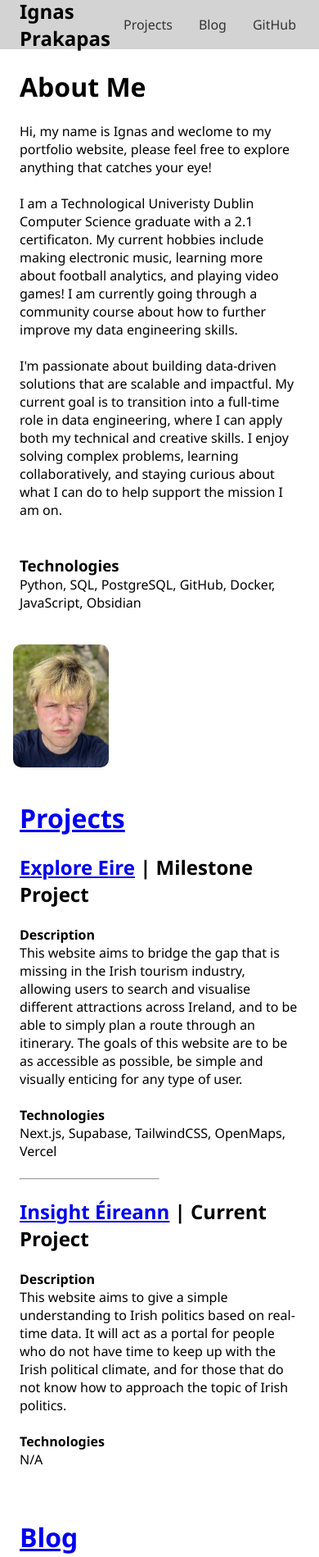
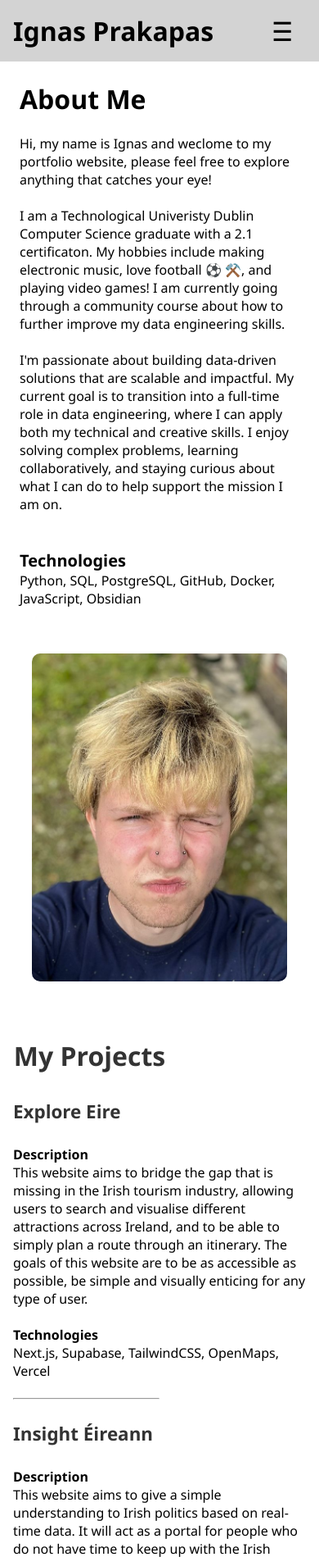
Before and after one commit to ignasprak/portfolio, a plain HTML site: page index.html in a window 390 px wide. Shown: the top 1899 px of the page at 82% size. Drawn offline with Linux system fonts and the light colour scheme.

Commit message:
Add responsiveness

```diff
--- a/index.html
+++ b/index.html
@@ -1,24 +1,42 @@
 <!DOCTYPE html>
 <html lang="en">
+
+<!-- WEB PROPERTIES -->
 
 <head>
     <meta charset="UTF-8" />
     <meta name="viewport" content="width=device-width, initial-scale=1.0" />
     <title>Ignas Prakapas</title>
     <link rel="stylesheet" href="style.css" />
+    <script src="script.js"></script>
 </head>
 
+<!-- WEBSITE START -->
+
 <body>
+
+    <!-- NAVBAR -->
+
     <nav class="nav-menu">
-        <h1>Ignas Prakapas</h1>
-        <ul class="nav-links">
+        <div class="nav-left">
+            <h1 style="font-size: xx-large;">Ignas Prakapas</h1>
+        </div>
+
+        <button class="hamburger" id="hamburger" aria-label="Toggle navigation">☰</button>
+
+        <ul class="nav-links" id="nav-links">
+            <li><a href="./index.html">About Me</a></li>
             <li><a href="./projects.html">Projects</a></li>
             <li><a href="./blog.html">Blog</a></li>
             <li><a href="https://github.com/ignasprak">GitHub</a></li>
             <li><a href="https://www.linkedin.com/in/ignas-p-520086211/">LinkedIn</a></li>
-            <li><button class="nav-button">Contact Me</button></li>
         </ul>
+
     </nav>
+
+    <!-- MAIN CONTENT -->
+
+    <!-- ABOUT ME -->
 
     <main>
         <div class="flex-container">
@@ -30,8 +48,8 @@
                     Hi, my name is Ignas and weclome to my portfolio website, please feel free to explore
                     anything that catches your eye!
                     <br><br>
-                    I am a Technological Univeristy Dublin Computer Science graduate with a 2.1 certificaton. My current
-                    hobbies include making electronic music, learning more about football analytics, and
+                    I am a Technological Univeristy Dublin Computer Science graduate with a 2.1 certificaton. My
+                    hobbies include making electronic music, love football ⚽ ⚒️, and
                     playing video games! I am currently going through a community course about how to further improve my
                     data engineering
                     skills.
@@ -56,12 +74,18 @@
 
         </div>
 
+        <!-- PROJECTS -->
+
         <div class="projects">
-            <h1><a href="/projects.html">Projects</a></h1>
+            <a href="/projects.html" class="header-links-big">
+                <h1>My Projects</h1>
+            </a>
 
             <br>
 
-            <h2><a href="https://explore-eireann.vercel.app">Explore Eire</a> | Milestone Project</h2>
+            <a href="https://explore-eireann.vercel.app" class="header-links-small">
+                <h2>Explore Eire</h2>
+            </a>
 
             <br>
             <h4>Description</h4>
@@ -78,7 +102,9 @@
             <hr>
             <br>
 
-            <h2><a href="https://github.com/ignasprak/Insight-Eireann">Insight Éireann</a> | Current Project</h2>
+            <a href="https://github.com/ignasprak/Insight-Eireann" class="header-links-small">
+                <h2>Insight Éireann</h2>
+            </a>
             <br>
             <h4>Description</h4>
             <p>This website aims to give a simple understanding to Irish politics based on real-time data. It will act
@@ -92,16 +118,24 @@
 
         </div>
 
+        <!-- BLOG -->
+
         <div class="blog">
-            <h1><a href="/blog.html">Blog</a></h1>
+            <a href="/blog.html" class="header-links-big">
+                <h1>My Blog</h1>
+            </a>
+            <p>Loading... ⏳</p>
         </div>
 
 
     </main>
 
+    <!-- FOOTER -->
+
     <footer>
-        Ignas Prakapas | Portfolio Page | 2025
+        Email: ignasprakapas@protonmail.com
     </footer>
+
 </body>
 
 </html>
--- a/script.js
+++ b/script.js
@@ -0,0 +1,8 @@
+document.addEventListener("DOMContentLoaded", () => {
+    const hamburger = document.getElementById("hamburger");
+    const navLinks = document.getElementById("nav-links");
+
+    hamburger.addEventListener("click", () => {
+        navLinks.classList.toggle("show");
+    });
+});
--- a/style.css
+++ b/style.css
@@ -15,6 +15,7 @@ body {
     max-width: 100%;
     overflow-x: hidden;
     box-sizing: border-box;
+    min-width: 350px;
 }
 
 /* navbar */
@@ -41,6 +42,7 @@ body {
 }
 
 .nav-links a {
+    font-size: large;
     display: flex;
     align-items: center;
     justify-content: center;
@@ -48,7 +50,7 @@ body {
     padding: 0 1rem;
     text-decoration: none;
     color: #333;
-    font-weight: 500;
+    font-weight: bold;
     transition: background-color 0.3s ease;
 }
 
@@ -99,8 +101,9 @@ hr {
 }
 
 .headshot {
-    margin: 1rem 2rem 1rem 1rem;
-    max-width: 30vw;
+    margin: 2.5rem 2.5rem 0rem 2.5rem;
+    max-width: 50%;
+    height: 25rem;
     display: block;
     flex-shrink: 0;
     border-radius: 10px;
@@ -126,6 +129,44 @@ hr {
     padding: 1rem;
 }
 
+.projects {
+    padding: 1rem;
+    margin: 0.5rem;
+}
+
+.header-links-big,
+.header-links-small {
+    display: flex;
+    height: 100%;
+    width: fit-content;
+    text-decoration: none;
+    margin: 0;
+    font-weight: bold;
+    text-decoration: none;
+    color: #333;
+    font-weight: 500;
+    transition: background-color 0.3s ease;
+}
+
+.header-links-small {
+    padding: 0.25rem;
+}
+
+.header-links-big {
+    padding: 0.3rem;
+}
+
+.header-links-small:hover,
+.header-links-big:hover {
+    background-color: #555;
+    color: white;
+}
+
+.projects .header-links-small,
+.header-links-big {
+    margin-left: -0.25em;
+}
+
 /* footer */
 
 footer {
@@ -136,7 +177,111 @@ footer {
     font-weight: bold;
 }
 
-.projects {
-    margin: 0.5rem;
+/* special */
+
+.hamburger {
+    display: none;
+    position: absolute;
+    top: 0rem;
+    right: 1rem;
+    font-size: 2rem;
     padding: 1rem;
+    background: none;
+    border: none;
+    z-index: 9999;
 }
+
+/* screen adjustments */
+
+@media (max-width: 800px) {
+    .nav-menu {
+        flex-direction: column;
+        align-items: flex-start;
+        height: auto;
+        padding: 1rem;
+        position: relative;
+    }
+
+    .hamburger {
+        display: block;
+    }
+
+    .nav-left {
+        display: flex;
+        align-items: center;
+        gap: 1rem;
+    }
+
+    .nav-right {
+        width: 100%;
+        justify-content: center;
+        margin: 0.5rem 0;
+        margin-top: 1rem;
+    }
+
+    .nav-links {
+        display: none;
+        flex-direction: column;
+        width: 100%;
+        margin-top: 1rem;
+    }
+
+    .nav-links.show {
+        display: flex;
+        flex-direction: column;
+        width: 100%;
+        margin-top: 3rem;
+    }
+
+    .nav-links li {
+        width: 100%;
+    }
+
+    .nav-links a {
+        padding: 1rem;
+        width: 100%;
+        text-align: left;
+    }
+
+    .nav-button {
+        width: 100%;
+        text-align: left;
+        padding: 1rem;
+    }
+
+    .flex-container {
+        flex-direction: column;
+        align-items: center;
+    }
+
+    .headshot {
+        margin: 2rem 0;
+        max-width: 80vw;
+    }
+
+    .main-text {
+        padding: 1rem;
+    }
+
+    .projects,
+    .blog {
+        padding: 1rem;
+        margin: 1rem 0;
+    }
+
+    h1 {
+        font-size: 2rem;
+    }
+
+    h2 {
+        font-size: 1.4rem;
+    }
+
+    h3 {
+        font-size: 1.25rem;
+    }
+
+    h4 {
+        font-size: 1rem;
+    }
+}
```
Also changed, not shown: blog.html (+39 -0 lines), projects.html (+81 -0 lines).
